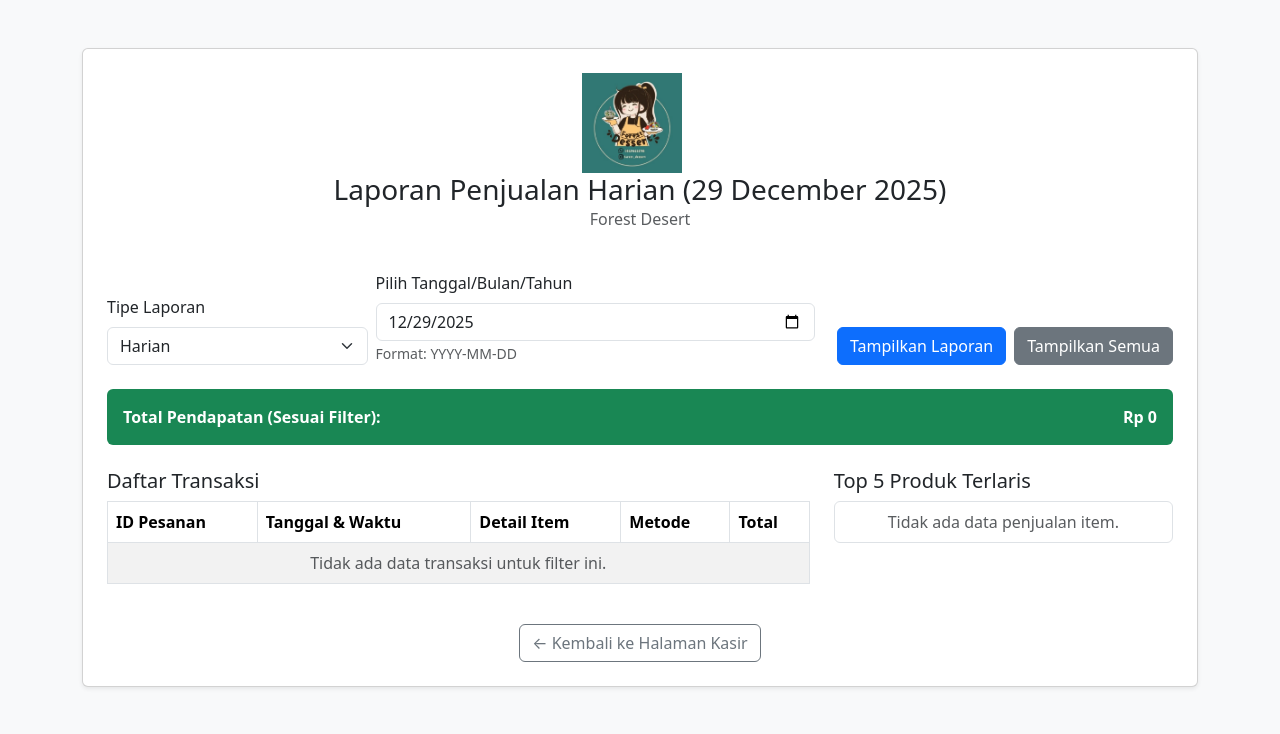
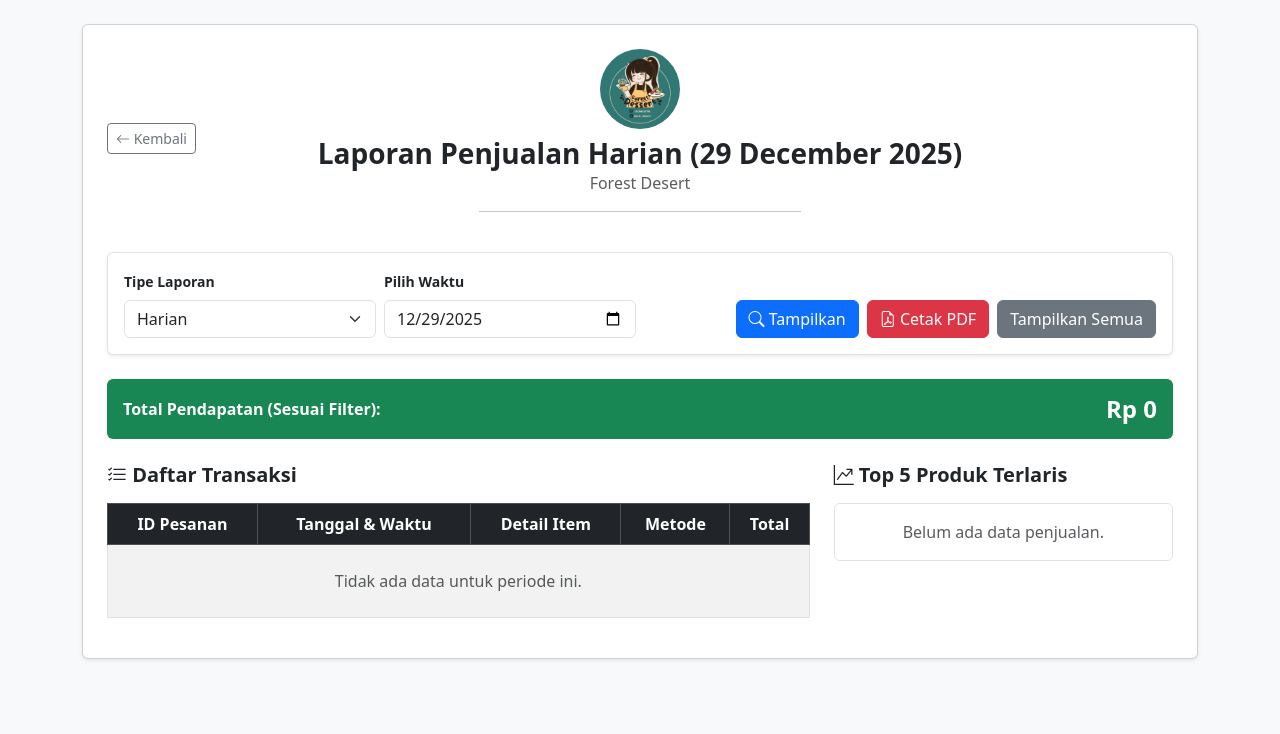
Before and after one commit to zeblanov/MPTI-Cashir, a PHP site: page /laporan.php in a window 1280 px wide. Shown: the top 734 px of the page. Run offline with PHP 8.4, Linux system fonts and the light colour scheme; a user stored in the database is signed in; data comes from the database, SQL or seed files in the repository.

Commit message:
perbaiki laporan done

```diff
--- a/laporan.php
+++ b/laporan.php
@@ -1,161 +1,98 @@
 <?php
-
-// Bagian paling atas dari index.php, kelola_menu.php, dll.
-
 session_start();
 
 // Cek apakah user sudah login
 if (!isset($_SESSION['logged_in']) || $_SESSION['logged_in'] !== TRUE) {
-    // Jika belum login, redirect ke halaman login
     header("Location: login.php");
     exit();
 }
-// Tambahkan nama pengguna yang sedang aktif (opsional, tapi bagus untuk UI)
-$nama_kasir = $_SESSION['nama_lengkap'];
 
-// Jika sudah login, lanjutkan loading halaman
-
-
-
-include 'koneksi.php'; // Pastikan koneksi.php mendefinisikan $pdo
+include 'koneksi.php';
 
 // --- 1. DEKLARASI VARIABEL DAN FILTER ---
 $filter_type = $_GET['filter_type'] ?? 'Harian';
-$filter_date_raw = $_GET['tanggal'] ?? date('Y-m-d');
+$filter_date_raw = $_GET['tanggal'] ?? '';
 $report_title = "Laporan Penjualan";
 $total_pendapatan = 0;
 $transactions = [];
 $best_sellers = [];
-$error_message = '';
-$date_format_sql = '';
-$filter_clause = '';
-$date_placeholder = 'YYYY-MM-DD';
-$current_time = time();
-$input_type = 'text'; // Default input type
 
-// --- 2. LOGIC PENENTUAN QUERY DAN TANGGAL BERSIH ---
+// --- 2. LOGIC PENENTUAN TANGGAL DEFAULT ---
+if (empty($filter_date_raw) && $filter_type !== 'Semua') {
+    if ($filter_type === 'Bulanan') {
+        $filter_date_raw = date('Y-m');
+    } elseif ($filter_type === 'Tahunan') {
+        $filter_date_raw = date('Y');
+    } else {
+        $filter_date_raw = date('Y-m-d');
+    }
+}
+
 $filter_date_clean = $filter_date_raw;
 $input_value_display = $filter_date_raw;
+$date_format_sql = '%d %M %Y %H:%i';
+$filter_clause = '';
+$input_type = 'date';
 
 if ($filter_type === 'Harian') {
     $report_title .= " Harian (" . date('d F Y', strtotime($filter_date_raw)) . ")";
     $filter_clause = "WHERE DATE(tanggal) = :tanggal_filter";
-    $date_format_sql = '%d %M %Y %H:%i';
-    $date_placeholder = 'YYYY-MM-DD';
-    $input_type = 'date'; // Gunakan type date untuk filter Harian agar ada kalender bawaan browser
-    if (!isset($_GET['tanggal']) || $filter_date_raw === "") {
-        $input_value_display = date('Y-m-d', $current_time);
-        $filter_date_clean = date('Y-m-d', $current_time);
-    }
-
+    $input_type = 'date';
 } elseif ($filter_type === 'Bulanan') {
-    $filter_date_clean = date('Y-m', strtotime($filter_date_raw));
-    $report_title .= " Bulanan (" . date('F Y', strtotime($filter_date_clean . '-01')) . ")";
+    $report_title .= " Bulanan (" . date('F Y', strtotime($filter_date_raw . '-01')) . ")";
     $filter_clause = "WHERE DATE_FORMAT(tanggal, '%Y-%m') = :tanggal_filter";
-    $date_format_sql = '%d %M %Y %H:%i';
-    $date_placeholder = 'YYYY-MM';
-    $input_type = 'month'; // Gunakan type month untuk filter Bulanan
-    if (!isset($_GET['tanggal']) || $filter_date_raw === "") {
-        $input_value_display = date('Y-m', $current_time);
-        $filter_date_clean = date('Y-m', $current_time);
-    }
-
+    $input_type = 'month';
+    $input_value_display = date('Y-m', strtotime($filter_date_raw));
+    $filter_date_clean = $input_value_display;
 } elseif ($filter_type === 'Tahunan') {
-    $filter_date_clean = date('Y', strtotime($filter_date_raw));
-    $report_title .= " Tahunan (" . $filter_date_clean . ")";
+    $report_title .= " Tahunan (" . $filter_date_raw . ")";
     $filter_clause = "WHERE YEAR(tanggal) = :tanggal_filter";
-    $date_format_sql = '%d %M %Y %H:%i';
-    $date_placeholder = 'YYYY';
-    $input_type = 'number'; // Gunakan type number untuk tahun
-    if (!isset($_GET['tanggal']) || $filter_date_raw === "") {
-        $input_value_display = date('Y', $current_time);
-        $filter_date_clean = date('Y', $current_time);
-    }
-
+    $input_type = 'number';
 } elseif ($filter_type === 'Semua') {
     $report_title = "Laporan Penjualan Seluruh Waktu";
     $filter_clause = "";
-    $date_format_sql = '%d %M %Y %H:%i';
-    $date_placeholder = 'Tidak Perlu Diisi';
-    $input_value_display = '';
+    $input_type = 'date';
+    $input_value_display = date('Y-m-d');
 }
 
-// ... (Sisa logic query transaksi dan best seller SAMA) ...
 try {
-    // --- 3. QUERY TRANSAKSI UTAMA ---
-    $sql_transaksi = "
-        SELECT
-            id, order_id, tanggal, total, metode_pembayaran, jumlah_bayar, kembalian,
+    $sql_transaksi = "SELECT id, order_id, tanggal, total, metode_pembayaran,
                       DATE_FORMAT(tanggal, :date_format_sql) AS formatted_tanggal
-        FROM transaksi
-        {$filter_clause}
-        ORDER BY tanggal DESC
-    ";
+                      FROM transaksi {$filter_clause} ORDER BY tanggal DESC";
 
     $stmt_transaksi = $pdo->prepare($sql_transaksi);
     $stmt_transaksi->bindValue(':date_format_sql', $date_format_sql);
-
-    if ($filter_type !== 'Semua' && $filter_date_clean) {
+    if ($filter_type !== 'Semua') {
         $stmt_transaksi->bindValue(':tanggal_filter', $filter_date_clean);
     }
-
     $stmt_transaksi->execute();
     $transactions = $stmt_transaksi->fetchAll(PDO::FETCH_ASSOC);
 
-    // --- 4. PERHITUNGAN TOTAL PENDAPATAN & DETAIL ITEM & BEST SELLER ---
-    $transaction_ids = [];
-    foreach ($transactions as $t) {
-        $transaction_ids[] = $t['id'];
+    if (!empty($transactions)) {
+        $transaction_ids = array_column($transactions, 'id');
+        $ids_str = implode(',', array_map('intval', $transaction_ids));
+        $stmt_items = $pdo->query("SELECT transaksi_id, item_name, qty FROM transaksi_items WHERE transaksi_id IN ($ids_str)");
+        $items_data = $stmt_items->fetchAll(PDO::FETCH_GROUP|PDO::FETCH_ASSOC);
+
+        foreach ($transactions as &$t) {
             $total_pendapatan += $t['total'];
+            $details = "";
+            if (isset($items_data[$t['id']])) {
+                foreach ($items_data[$t['id']] as $item) {
+                    $details .= htmlspecialchars($item['item_name']) . " (x" . $item['qty'] . ")<br>";
+                }
+            }
+            $t['detail_items_display'] = $details;
         }
 
-    if (!empty($transaction_ids)) {
-        $ids_str = implode(',', array_map('intval', $transaction_ids));
+        $sql_best = "SELECT item_name, SUM(qty) AS total_qty_sold FROM transaksi_items
+                     WHERE transaksi_id IN ($ids_str) GROUP BY item_name
+                     ORDER BY total_qty_sold DESC LIMIT 5";
+        $best_sellers = $pdo->query($sql_best)->fetchAll(PDO::FETCH_ASSOC);
+    }
+} catch (PDOException $e) { $error_message = "Error: " . $e->getMessage(); }
 
-        // Query Detail Item
-        $sql_items = "SELECT transaksi_id, item_name, qty FROM transaksi_items WHERE transaksi_id IN ({$ids_str})";
-        $stmt_items = $pdo->query($sql_items);
-        $items_data = $stmt_items->fetchAll(PDO::FETCH_ASSOC);
-
-        $items_by_transaksi = [];
-        foreach ($items_data as $item) {
-            $items_by_transaksi[$item['transaksi_id']][] = $item;
-        }
-
-        foreach ($transactions as &$t) {
-            $t['detail_items'] = $items_by_transaksi[$t['id']] ?? [];
-
-            $item_details_str = '';
-            foreach ($t['detail_items'] as $item) {
-                $item_details_str .= htmlspecialchars($item['item_name']) . ' (x' . $item['qty'] . ')<br>';
-            }
-            $t['detail_items_display'] = $item_details_str;
-        }
-
-        // Query Best Seller
-        $sql_best_seller = "
-            SELECT
-                item_name, SUM(qty) AS total_qty_sold
-            FROM transaksi_items
-            WHERE transaksi_id IN ({$ids_str})
-            GROUP BY item_name
-            ORDER BY total_qty_sold DESC
-            LIMIT 5
-        ";
-        $stmt_best_seller = $pdo->query($sql_best_seller);
-        $best_sellers = $stmt_best_seller->fetchAll(PDO::FETCH_ASSOC);
-    }
-
-} catch (PDOException $e) {
-    $error_message = "Gagal mengambil data dari database: " . $e->getMessage();
-    $transactions = [];
-}
-
-function formatRupiahPHP($angka) {
-    if ($angka === null || $angka === "") return '0';
-    return number_format($angka, 0, ',', '.');
-}
-
+function formatRupiahPHP($angka) { return number_format($angka, 0, ',', '.'); }
 ?>
 
 <!DOCTYPE html>
@@ -166,61 +103,81 @@ function formatRupiahPHP($angka) {
     <title>Laporan Penjualan - Forest Desert</title>
     <link href="https://cdn.jsdelivr.net/npm/bootstrap@5.3.2/dist/css/bootstrap.min.css" rel="stylesheet">
     <link rel="stylesheet" href="https://cdn.jsdelivr.net/npm/bootstrap-icons@1.11.1/font/bootstrap-icons.css">
+    <style>
+        /* Tampilan di Layar */
+        .header-box { display: grid; grid-template-columns: 1fr auto 1fr; align-items: center; }
+
+        /* Pengaturan KHUSUS CETAK PDF */
+        @media print {
+            @page { margin: 1cm; }
+            .no-print, form, .btn { display: none !important; }
+            body { background: white !important; margin: 0; padding: 0; }
+            .container { max-width: 100% !important; width: 100% !important; margin: 0 !important; padding: 0 !important; }
+            .card { border: none !important; box-shadow: none !important; padding: 0 !important; }
+
+            /* Memastikan Header di Tengah saat Cetak */
+            .header-box { display: block !important; text-align: center !important; width: 100% !important; }
+            .header-box .text-center { width: 100% !important; }
+            .header-box img { display: inline-block !important; margin-bottom: 10px; }
+
+            .bg-success {
+                background-color: #198754 !important; color: white !important;
+                print-color-adjust: exact; -webkit-print-color-adjust: exact;
+                padding: 15px !important; border-radius: 5px;
+            }
+            .table { width: 100% !important; }
+        }
+    </style>
 </head>
 <body class="bg-light">
 
-    <div class="container py-5">
+<div class="container py-4">
     <div class="card p-4 shadow-sm">
-            <div class="text-center mb-4">
-                <img src="assets/images/log_forest_dessert.jpg"logo" class="logo me-3" style="width: 100px; height: 100px;">
-                <h3 class="mb-0"><?= $report_title ?></h3>
-                <p class="text-muted">Forest Desert</p>
+        <div class="header-box mb-4">
+            <div class="no-print">
+                <a href="index.php" class="btn btn-outline-secondary btn-sm"><i class="bi bi-arrow-left"></i> Kembali</a>
             </div>
+            <div class="text-center">
+                <img src="assets/images/log_forest_dessert.jpg" alt="logo" style="width: 80px; height: 80px;" class="mb-2 rounded-circle">
+                <h3 class="mb-0 fw-bold"><?= $report_title ?></h3>
+                <p class="text-muted mb-0">Forest Desert</p>
+                <hr class="my-3 mx-auto" style="width: 50%;">
+            </div>
+            <div></div> </div>
 
-            <form action="laporan.php" method="GET" class="mb-4">
+        <form action="laporan.php" method="GET" class="mb-4 no-print bg-white p-3 border rounded shadow-sm">
             <div class="row g-2 align-items-end">
                 <div class="col-md-3">
-                        <label for="filter_type" class="form-label">Tipe Laporan</label>
+                    <label class="form-label small fw-bold">Tipe Laporan</label>
                     <select name="filter_type" id="filter_type" class="form-select">
                         <option value="Harian" <?= $filter_type == 'Harian' ? 'selected' : '' ?>>Harian</option>
                         <option value="Bulanan" <?= $filter_type == 'Bulanan' ? 'selected' : '' ?>>Bulanan</option>
                         <option value="Tahunan" <?= $filter_type == 'Tahunan' ? 'selected' : '' ?>>Tahunan</option>
                     </select>
                 </div>
-                    <div class="col-md-5">
-                        <label for="tanggal_input" class="form-label">Pilih Tanggal/Bulan/Tahun</label>
-                        <input type="<?= $input_type ?>" name="tanggal" id="tanggal_input" class="form-control"
-                            value="<?= htmlspecialchars($input_value_display) ?>"
-                            placeholder="<?= $date_placeholder ?>"
-                            <?= ($filter_type === 'Tahunan') ? 'maxlength="4"' : '' ?>>
-                        <small class="form-text text-muted" id="format_info">
-                            Format: <?= $date_placeholder ?>
-                        </small>
+                <div class="col-md-3">
+                    <label class="form-label small fw-bold">Pilih Waktu</label>
+                    <input type="<?= $input_type ?>" name="tanggal" id="tanggal_input" class="form-control" value="<?= htmlspecialchars($input_value_display) ?>">
                 </div>
-                    <div class="col-md-4 d-flex justify-content-end align-self-end">
-                        <button type="submit" class="btn btn-primary me-2">Tampilkan Laporan</button>
+                <div class="col-md-6 d-flex justify-content-end">
+                    <button type="submit" class="btn btn-primary me-2"><i class="bi bi-search"></i> Tampilkan</button>
+                    <button type="button" class="btn btn-danger me-2" onclick="window.print()"><i class="bi bi-file-earmark-pdf"></i> Cetak PDF</button>
                     <a href="laporan.php?filter_type=Semua" class="btn btn-secondary">Tampilkan Semua</a>
                 </div>
             </div>
         </form>
 
-            <?php if ($error_message): ?>
-            <div class="alert alert-danger" role="alert">
-                <?= $error_message ?>
-            </div>
-            <?php endif; ?>
-
-            <div class="bg-success text-white p-3 rounded mb-4 d-flex justify-content-between">
-                <strong>Total Pendapatan (Sesuai Filter):</strong>
-                <strong>Rp <?= formatRupiahPHP($total_pendapatan) ?></strong>
+        <div class="bg-success text-white p-3 rounded mb-4 d-flex justify-content-between align-items-center">
+            <span class="fw-bold">Total Pendapatan (Sesuai Filter):</span>
+            <h4 class="mb-0 fw-bold">Rp <?= formatRupiahPHP($total_pendapatan) ?></h4>
         </div>
 
         <div class="row g-4">
             <div class="col-lg-8">
-                    <h5>Daftar Transaksi</h5>
+                <h5 class="fw-bold mb-3"><i class="bi bi-list-check"></i> Daftar Transaksi</h5>
                 <div class="table-responsive">
-                        <table class="table table-bordered table-striped table-hover">
-                            <thead>
+                    <table class="table table-bordered table-striped align-middle">
+                        <thead class="table-dark text-center">
                             <tr>
                                 <th>ID Pesanan</th>
                                 <th>Tanggal & Waktu</th>
@@ -233,17 +190,15 @@ function formatRupiahPHP($angka) {
                             <?php if (!empty($transactions)): ?>
                                 <?php foreach ($transactions as $trans): ?>
                                 <tr>
-                                        <td><?= htmlspecialchars($trans['order_id']) ?></td>
-                                        <td><?= htmlspecialchars($trans['formatted_tanggal']) ?></td>
-                                        <td><?= $trans['detail_items_display'] ?></td>
-                                        <td><?= htmlspecialchars($trans['metode_pembayaran']) ?></td>
+                                    <td class="small fw-bold text-primary"><?= htmlspecialchars($trans['order_id']) ?></td>
+                                    <td class="small"><?= htmlspecialchars($trans['formatted_tanggal']) ?></td>
+                                    <td class="small"><?= $trans['detail_items_display'] ?></td>
+                                    <td class="text-center"><span class="badge bg-info text-dark"><?= htmlspecialchars($trans['metode_pembayaran']) ?></span></td>
                                     <td class="text-end fw-bold">Rp <?= formatRupiahPHP($trans['total']) ?></td>
                                 </tr>
                                 <?php endforeach; ?>
                             <?php else: ?>
-                                    <tr>
-                                        <td colspan="5" class="text-center text-muted">Tidak ada data transaksi untuk filter ini.</td>
-                                    </tr>
+                                <tr><td colspan="5" class="text-center text-muted py-4">Tidak ada data untuk periode ini.</td></tr>
                             <?php endif; ?>
                         </tbody>
                     </table>
@@ -251,65 +206,44 @@ function formatRupiahPHP($angka) {
             </div>
 
             <div class="col-lg-4">
-                    <h5>Top 5 Produk Terlaris</h5>
-                    <ul class="list-group">
+                <h5 class="fw-bold mb-3"><i class="bi bi-graph-up-arrow"></i> Top 5 Produk Terlaris</h5>
+                <ul class="list-group list-group-flush border rounded">
                     <?php if (!empty($best_sellers)): ?>
-                            <?php $rank = 1; ?>
-                            <?php foreach ($best_sellers as $item): ?>
+                        <?php $rank = 1; foreach ($best_sellers as $item): ?>
                         <li class="list-group-item d-flex justify-content-between align-items-center">
-                                    <span class="badge bg-primary rounded-pill me-2"><?= $rank++ ?></span>
-                                    <?= htmlspecialchars($item['item_name']) ?>
-                                    <span class="badge bg-secondary">Terjual: <?= $item['total_qty_sold'] ?></span>
+                            <div><span class="badge bg-primary rounded-pill me-2"><?= $rank++ ?></span><?= htmlspecialchars($item['item_name']) ?></div>
+                            <span class="badge bg-light text-dark border">Terjual: <?= $item['total_qty_sold'] ?></span>
                         </li>
                         <?php endforeach; ?>
                     <?php else: ?>
-                            <li class="list-group-item text-muted text-center">Tidak ada data penjualan item.</li>
+                        <li class="list-group-item text-muted text-center py-3">Belum ada data penjualan.</li>
                     <?php endif; ?>
                 </ul>
             </div>
-            </div> <div class="text-center mt-4">
-                <a href="index.php" class="btn btn-outline-secondary">
-                    &larr; Kembali ke Halaman Kasir
-                </a>
+        </div>
+    </div>
 </div>
 
-        </div> </div> <script src="https://cdn.jsdelivr.net/npm/bootstrap@5.3.2/dist/js/bootstrap.bundle.min.js"></script>
 <script>
+    // Script otomatis ganti tipe input tanggal
     document.getElementById('filter_type').addEventListener('change', function() {
         const type = this.value;
         const input = document.getElementById('tanggal_input');
-            const formatInfo = document.getElementById('format_info');
-            let placeholder = '';
-            let newValue = '';
-            let inputType = 'text';
-
         const today = new Date();
         const year = today.getFullYear();
         const month = String(today.getMonth() + 1).padStart(2, '0');
         const day = String(today.getDate()).padStart(2, '0');
 
         if (type === 'Harian') {
-                placeholder = 'YYYY-MM-DD';
-                newValue = `${year}-${month}-${day}`;
-                inputType = 'date'; // Set type date untuk kalender
+            input.type = 'date';
+            input.value = `${year}-${month}-${day}`;
         } else if (type === 'Bulanan') {
-                placeholder = 'YYYY-MM';
-                newValue = `${year}-${month}`;
-                inputType = 'month'; // Set type month
+            input.type = 'month';
+            input.value = `${year}-${month}`;
         } else if (type === 'Tahunan') {
-                placeholder = 'YYYY';
-                newValue = `${year}`;
-                inputType = 'number'; // Set type number
-            } else {
-                placeholder = 'Tidak Perlu Diisi';
-                newValue = '';
-                inputType = 'text';
+            input.type = 'number';
+            input.value = year;
         }
-
-            input.setAttribute('type', inputType); // Ubah jenis input
-            input.setAttribute('placeholder', placeholder);
-            input.value = newValue;
-            formatInfo.innerHTML = 'Format: ' + placeholder;
     });
 </script>
 </body>
```
Lines whose indentation alone changed are shown as unchanged.
